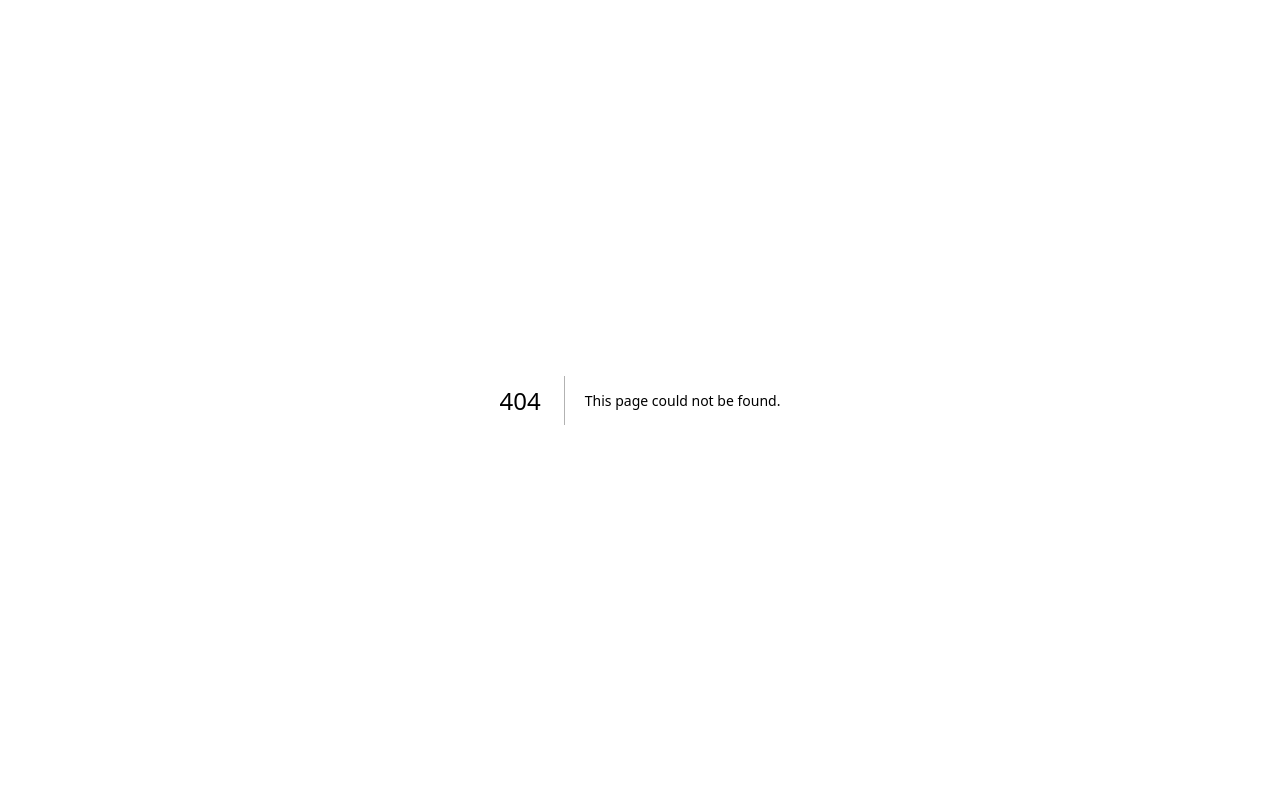
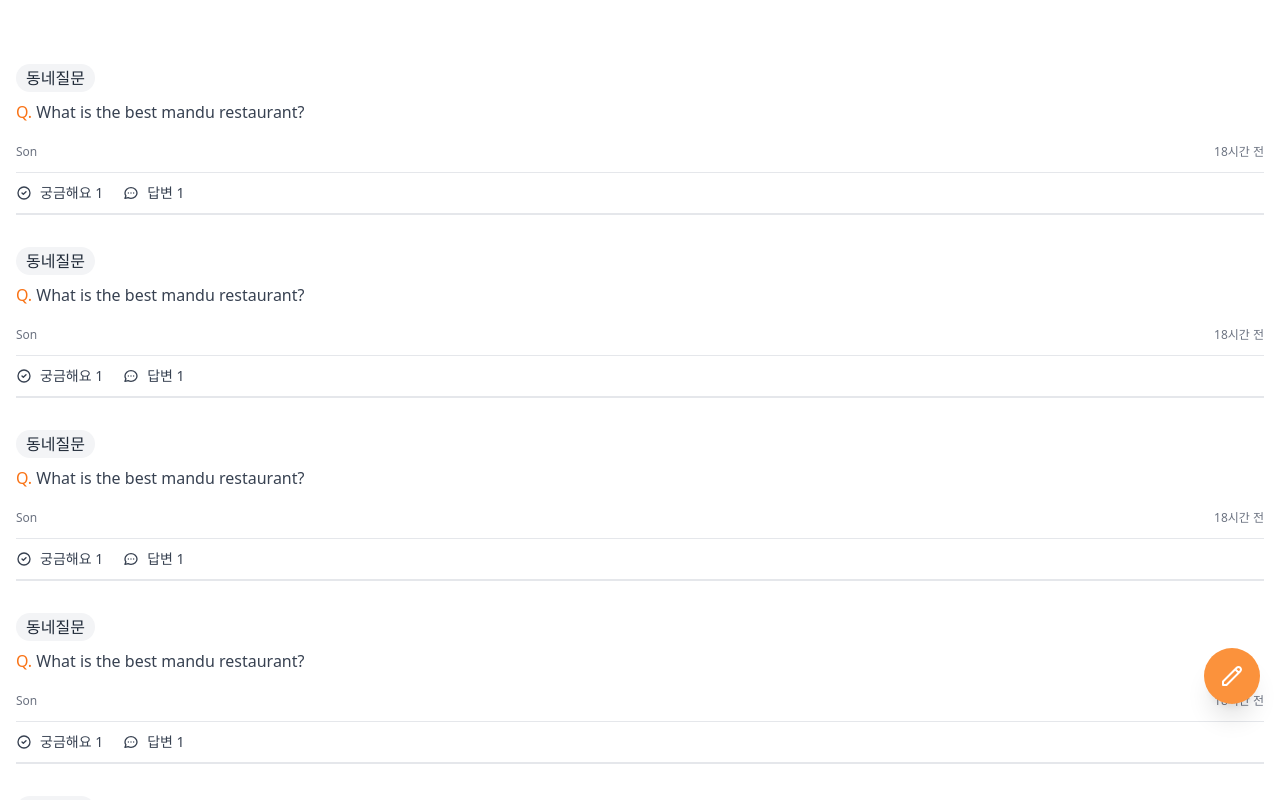
Before and after one commit to SonMinSeock/carrot-market-clone, a Next.js app: page /community in a window 1280 px wide. Before the commit this address had no page. Shown: the top 800 px of the page. Built offline with nearby package versions, Linux system fonts and the light colour scheme.

Commit message:
Community 5.6

```diff
--- /dev/null
+++ b/pages/community/index.tsx
@@ -0,0 +1,77 @@
+import type { NextPage } from "next";
+
+const Community: NextPage = () => {
+  return (
+    <div className="py-16 px-4 space-y-8">
+      {[1, 2, 3, 4, 5, 6].map((_, i) => (
+        <div key={i} className="flex flex-col items-start">
+          <span className="flex items-center px-2.5 py-0.5 rounded-full font-medium bg-gray-100 text-gray-800 ">
+            동네질문
+          </span>
+          <div className="mt-2 text-gray-700">
+            <span className="text-orange-500 font-medium">Q.</span> What is the
+            best mandu restaurant?
+          </div>
+          <div className="mt-5 flex items-center justify-between w-full text-gray-500 font-medium text-xs">
+            <span>Son</span>
+            <span>18시간 전</span>
+          </div>
+          <div className="flex space-x-5 mt-3 text-gray-700 py-2.5 border-t border-b-[2px] w-full">
+            <span className="flex space-x-2 items-center text-sm">
+              <svg
+                className="w-4 h-4"
+                fill="none"
+                stroke="currentColor"
+                viewBox="0 0 24 24"
+                xmlns="http://www.w3.org/2000/svg"
+              >
+                <path
+                  strokeLinecap="round"
+                  strokeLinejoin="round"
+                  strokeWidth="2"
+                  d="M9 12l2 2 4-4m6 2a9 9 0 11-18 0 9 9 0 0118 0z"
+                ></path>
+              </svg>
+              <span>궁금해요 1</span>
+            </span>
+            <span className="flex space-x-2 items-center text-sm">
+              <svg
+                className="w-4 h-4"
+                fill="none"
+                stroke="currentColor"
+                viewBox="0 0 24 24"
+                xmlns="http://www.w3.org/2000/svg"
+              >
+                <path
+                  strokeLinecap="round"
+                  strokeLinejoin="round"
+                  strokeWidth="2"
+                  d="M8 12h.01M12 12h.01M16 12h.01M21 12c0 4.418-4.03 8-9 8a9.863 9.863 0 01-4.255-.949L3 20l1.395-3.72C3.512 15.042 3 13.574 3 12c0-4.418 4.03-8 9-8s9 3.582 9 8z"
+                ></path>
+              </svg>
+              <span>답변 1</span>
+            </span>
+          </div>
+        </div>
+      ))}
+      <button className="fixed hover:bg-orange-500  transition-colors cursor-pointer bottom-24 right-5 shadow-xl bg-orange-400 rounded-full p-4 text-white ">
+        <svg
+          className="w-6 h-6"
+          fill="none"
+          stroke="currentColor"
+          viewBox="0 0 24 24"
+          xmlns="http://www.w3.org/2000/svg"
+        >
+          <path
+            strokeLinecap="round"
+            strokeLinejoin="round"
+            strokeWidth="2"
+            d="M15.232 5.232l3.536 3.536m-2.036-5.036a2.5 2.5 0 113.536 3.536L6.5 21.036H3v-3.572L16.732 3.732z"
+          ></path>
+        </svg>
+      </button>
+    </div>
+  );
+};
+
+export default Community;
```
